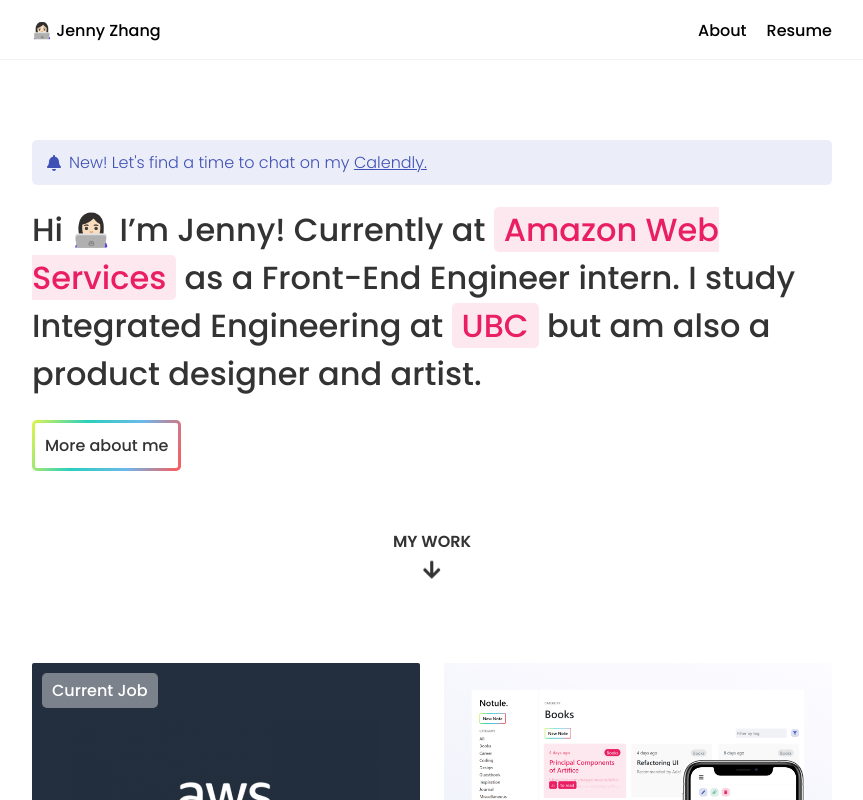
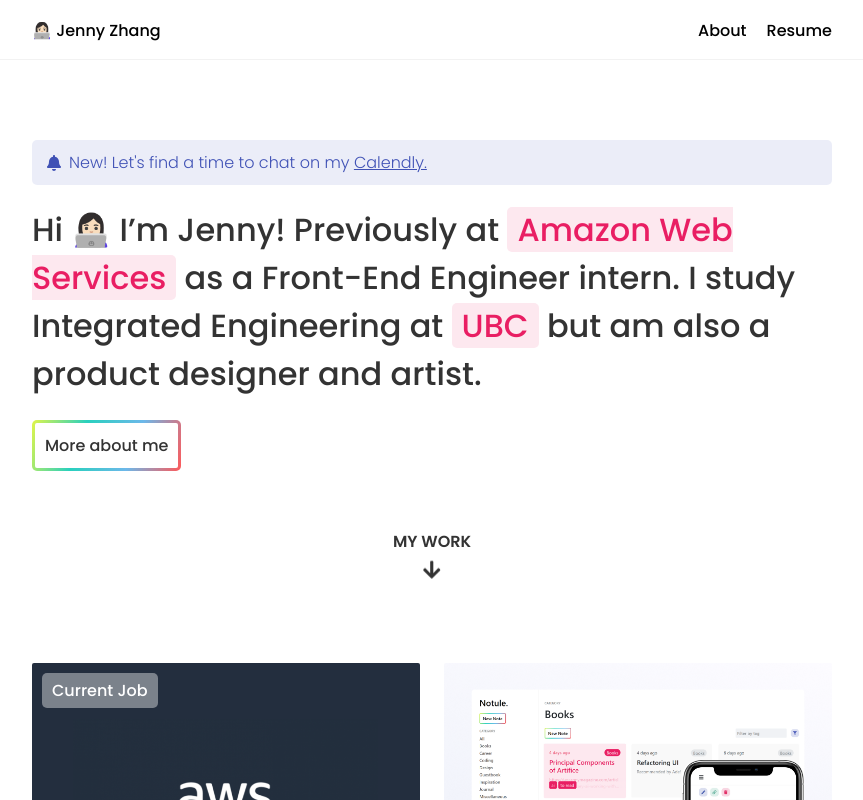
Before and after one commit to cowjuh/portfolio-2021, a Next.js app: page / in a window 1280 px wide. Shown: the top 800 px of the page, without its empty margins (208-1071 px from the left). Built offline with nearby package versions, Linux system fonts and the light colour scheme.

Commit message:
Update header

```diff
--- a/components/Hero.js
+++ b/components/Hero.js
@@ -3,8 +3,8 @@
 import FloatingArrow from "./atoms/FloatingArrow";
 import NotificationBanner from "./atoms/NotificationBanner";
 import Link from "next/link";
-import { FontAwesomeIcon } from '@fortawesome/react-fontawesome';
-import { faBell } from '@fortawesome/free-solid-svg-icons';
+import { FontAwesomeIcon } from "@fortawesome/react-fontawesome";
+import { faBell } from "@fortawesome/free-solid-svg-icons";
 
 const HeroContainer = styled.div`
   display: flex;
@@ -43,14 +43,22 @@
     <HeroContainer>
       <NotificationBanner>
         <span>
-					New! Let's find a time to chat on my <a style={{ textDecoration: "underline" }} href="https://calendly.com/cowjuh/30min">Calendly.</a>
+          New! Let's find a time to chat on my{" "}
+          <a
+            style={{ textDecoration: "underline" }}
+            href="https://calendly.com/cowjuh/30min"
+          >
+            Calendly.
+          </a>
         </span>
       </NotificationBanner>
       <HeaderContainer>
         <HeaderTitle>
-					Hi 👩🏻‍💻‍ I’m Jenny! Currently at <Span>Amazon Web Services</Span> as a Front-End Engineer intern. I study Integrated Engineering at <Span>UBC</Span> but am also a product designer and artist.
+          Hi 👩🏻‍💻‍ I’m Jenny! Previously at <Span>Amazon Web Services</Span> as a
+          Front-End Engineer intern. I study Integrated Engineering at{" "}
+          <Span>UBC</Span> but am also a product designer and artist.
         </HeaderTitle>
-				<PrimaryButton href='/about'>More about me</PrimaryButton>
+        <PrimaryButton href="/about">More about me</PrimaryButton>
       </HeaderContainer>
       <p style={{ fontWeight: "600" }}>MY WORK</p>
       <FloatingArrow />
```
Lines whose indentation alone changed are shown as unchanged.
